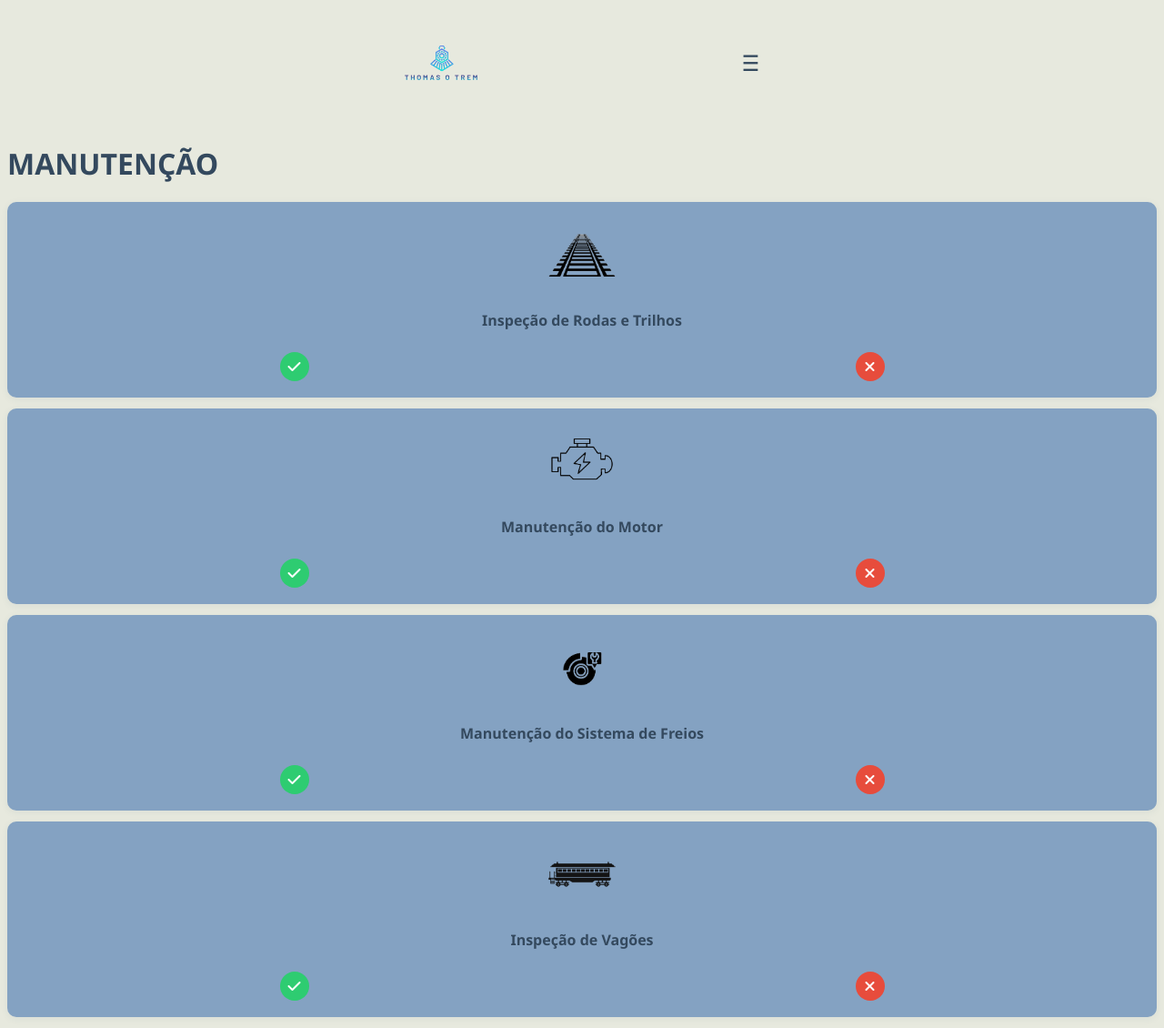
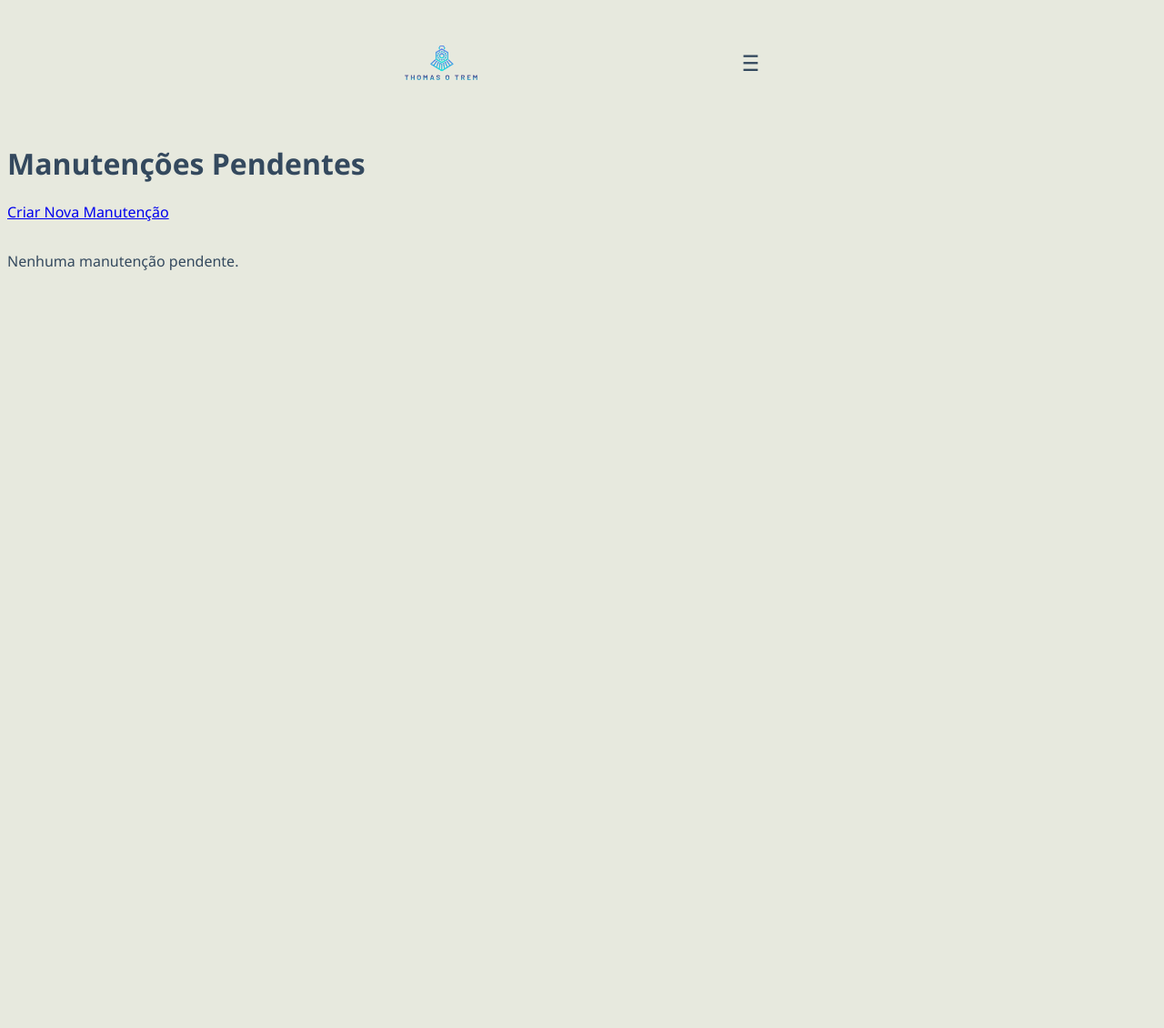
Before and after one commit to Lucascode06/SA---Thomas-o-Trem, a PHP site: page /public/manutencao.php in a window 1280 px wide. Shown: the whole page at 91% size. After the commit the page ends 297 px from the top, so only its background shows below. Run offline with PHP 8.4, Linux system fonts and the light colour scheme; tables that the repository leaves empty or names only in its code hold one stand-in row (values such as "Sample post").

Commit message:
add - manutenção

```diff
--- a/public/manutencao.php
+++ b/public/manutencao.php
@@ -1,6 +1,15 @@
 <?php
 session_start();
-$isAdmin = isset($_SESSION["admin"]) && $_SESSION["admin"] === true; ?>
+$isAdmin = isset($_SESSION["admin"]) && $_SESSION["admin"] === true;
+include "../db.php";
+
+// Buscar manutenções pendentes
+$manutencoes = [];
+$res = $mysqli->query("SELECT * FROM ocorrencias WHERE status = 'Pendente' ORDER BY id DESC");
+while ($row = $res->fetch_assoc()) {
+    $manutencoes[] = $row;
+}
+?>
 
 <!DOCTYPE html>
 <html lang="pt-BR">
@@ -39,53 +48,20 @@
         </div>
 
         <main>
-            <h1>MANUTENÇÃO</h1>
-            <div>
-                <div>
-                    <div class="box">
-                        <img class="manutencao-img" src="../style/assets/trilho.png" alt="">
-                        <div class="manutencao-info">
-                            <p><strong>Inspeção de Rodas e Trilhos</strong></p>
-                        </div>
-                        <div class="botoes">
-                            <button><i class="fas fa-check"></i></button>
-                            <button><i class="fas fa-times"></i></button>
-                        </div>
+            <h1>Manutenções Pendentes</h1>
+            <a href="criar_manutencao.php" style="display:inline-block;margin-bottom:1em;">Criar Nova Manutenção</a>
+            <?php if (empty($manutencoes)): ?>
+                <p>Nenhuma manutenção pendente.</p>
+            <?php else: ?>
+                <?php foreach ($manutencoes as $m): ?>
+                    <div class="ocorrencia" style="border:1px solid #ccc; border-radius:8px; margin-bottom:1em; padding:1em; background:#fafafa;">
+                        <strong><?= htmlspecialchars($m['titulo']) ?></strong><br>
+                        <small>Criado em: <?= isset($m['data_criacao']) ? htmlspecialchars($m['data_criacao']) : '' ?></small><br><br>
+                        <p><?= nl2br(htmlspecialchars($m['descricao'])) ?></p>
+                        <p>Status: <strong><?= htmlspecialchars($m['status']) ?></strong></p>
                     </div>
-                    <div class="box">
-                        <img class="manutencao-img" src="../style/assets/motor_1.png" alt="">
-                        <div class="manutencao-info">
-                            <p><strong>Manutenção do Motor</strong></p>
-                        </div>
-                        <div class="botoes">
-                            <button><i class="fas fa-check"></i></button>
-                            <button><i class="fas fa-times"></i></button>
-                        </div>
-                    </div>
-                    <div class="box">
-                        <img class="manutencao-img" src="../style/assets/motor-removebg-preview.png" alt="">
-                        <div class="manutencao-info">
-                            <p><strong>Manutenção do Sistema de Freios</strong></p>
-                        </div>
-                        <div class="botoes">
-                            <button><i class="fas fa-check"></i></button>
-                            <button><i class="fas fa-times"></i></button>
-                        </div>
-                    </div>
-                    <div class="box">
-                        <img class="manutencao-img" src="../style/assets/vagao.png" alt="">
-                        <div class="manutencao-info">
-                            <p><strong>Inspeção de Vagões</strong></p>
-                        </div>
-                        <div class="botoes">
-                            <button><i class="fas fa-check"></i></button>
-                            <button><i class="fas fa-times"></i></button>
-                        </div>
-                    </div>
-                </div>
-            </div>
-
-
+                <?php endforeach; ?>
+            <?php endif; ?>
         </main>
     </div>
     <script src="../script/dash.js"></script>
--- a/script/database.sql
+++ b/script/database.sql
@@ -45,6 +45,3 @@
 
 insert into usuarios (nome, email, senha, role, cep, rua, bairro, cidade, estado) values
 ('Admin', 'admin@admin.com', '123', 'admin', '89225170', 'Rua Admin', 'Bairro Admin', 'Cidade Admin', 'SC');
-
-insert into usuarios (nome, email, senha, role, cep, rua, bairro, cidade, estado) values
-('Usuario', 'usuario@usuario.com', '321', 'user', '89225170', 'Rua Usuario', 'Bairro Usuario', 'Cidade Usuario', 'SC');
```
Also changed, not shown: index.php (+19 -9 lines), public/criar_manutencao.php (added, +82 -0 lines).
